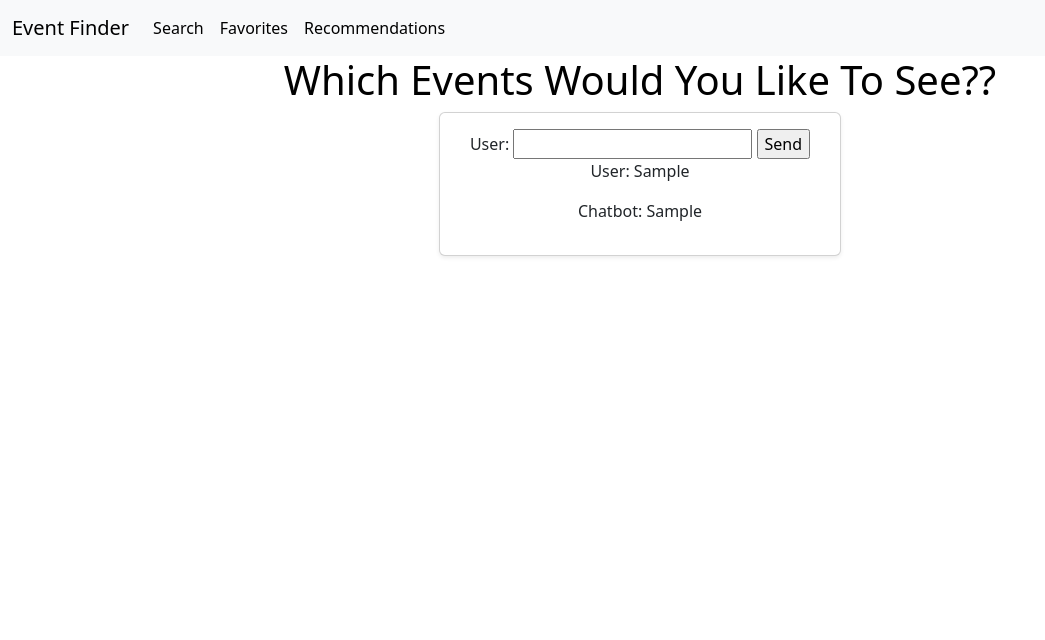
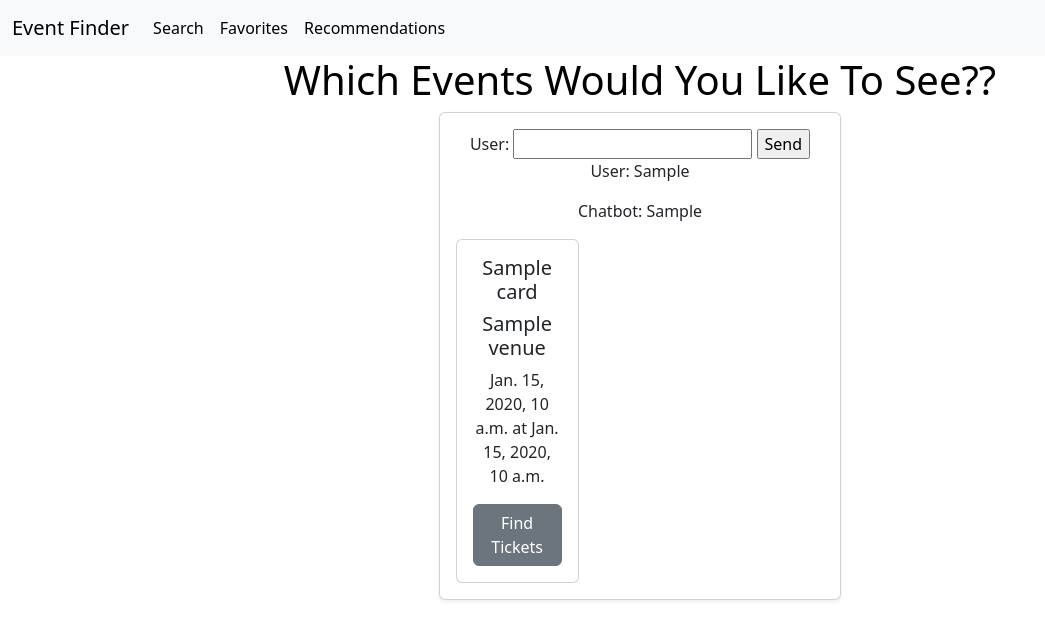
Before and after one commit to erickH1999/TicketMaster_LLM, a Django app: template TicketMaster/templates/chat.html in a window 1280 px wide. Shown: the top 640 px of the page, without its empty margins (0-1045 px from the left). Run offline with Django 4.2, Linux system fonts and the light colour scheme; the template is opened without the code that fills it: most values are stand-ins (such as "Sample title", 1, 10 or a date in 2020).

Commit message:
Updates to Chat implementation

```diff
--- a/TicketMaster/templates/chat.html
+++ b/TicketMaster/templates/chat.html
@@ -28,6 +28,26 @@
                             <p>Chatbot: {{ chat_response }}</p>
                         </div>
 
+                        {% if cards %}
+                            {% for card in cards %}
+
+                                <div class="col-6 col-md-4 col-lg-4">
+                                    <div class="card">
+                                        <div class="card-body">
+                                            <h5 class="card-title">{{ card.title }}</h5>
+                                            <h5 class="lead">{{ card.venue }}</h5>
+                                            <p>{{ card.date }} at {{ card.time }}</p>
+                                            <a href="{{ card.ticket_link }}" class="btn btn-secondary">Find Tickets</a>
+                                        </div>
+                                    </div>
+
+                                </div>
+
+                            {% endfor %}
+
+                        {% endif %}
+
+
                     </div>
                 </div>
             </div>
--- a/requirements.txt
+++ b/requirements.txt
@@ -10,3 +10,4 @@ soupsieve==2.5
 sqlparse==0.4.4
 
 requests~=2.31.0
+openai~=0.28.0
```
Also changed, not shown: TicketMaster/templates/Favorites.html (+1 -10 lines), TicketMaster/views.py (+28 -2 lines), db.sqlite3.
